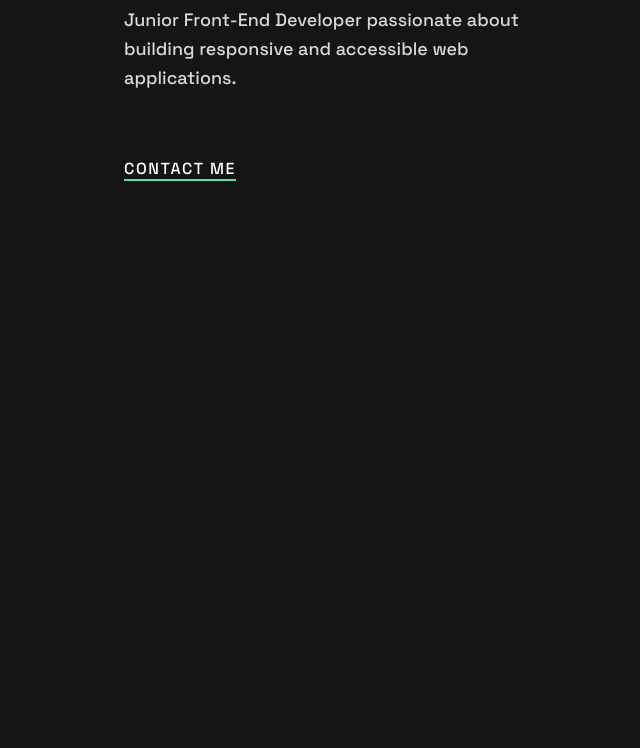
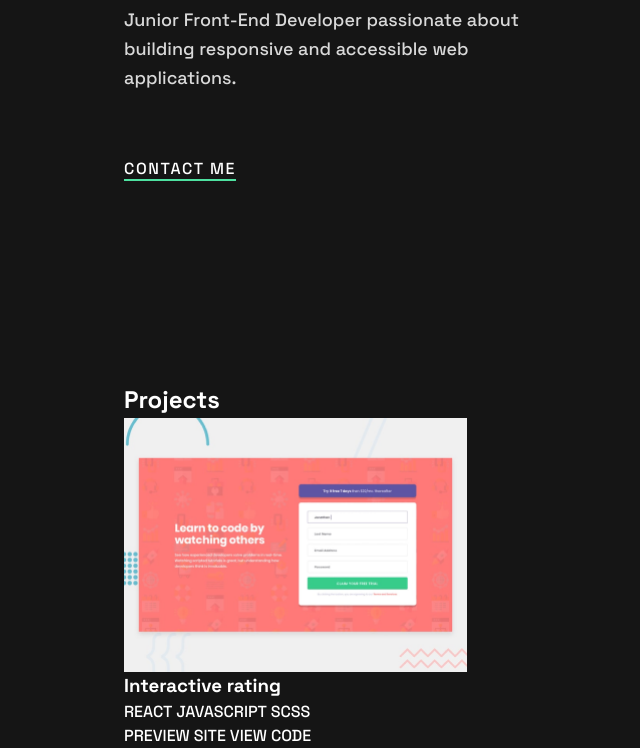
Before and after one commit to OlesiaShcherbenko/my-portfolio, a website built with Vite: page src/index.html in a window 1280 px wide. Shown: the part 422-1170 px from the top of the page, without its empty margins (41-681 px from the left). Before the commit the page ends 804 px from the top, so only its background shows below. Built offline with nearby package versions, Linux system fonts and the light colour scheme.

Commit message:
feat: add markup for projects section

```diff
--- a/src/index.html
+++ b/src/index.html
@@ -15,6 +15,7 @@
   <body>
     <load src="./partials/header.html" />
     <load src="./partials/hero.html" />
+    <load src="./partials/projects.html" />
     <script src="./main.js" type="module"></script>
   </body>
 </html>
--- /dev/null
+++ b/src/partials/projects.html
@@ -0,0 +1,35 @@
+<section class="projects">
+  <div class="container">
+    <h2 class="headline-md">Projects</h2>
+    <ul class="projects-list">
+      <li class="projects-item">
+        <img
+          class="image"
+          src="/img/thumbnail-project-2-small.png"
+          alt=""
+          width="343"
+          height="253"
+        />
+        <h3 class="name">Interactive rating</h3>
+        <p class="tags">
+          <span>REACT</span>
+          <span>JAVASCRIPT</span>
+          <span>SCSS</span>
+        </p>
+        <div class="links">
+          <a
+            href="https://interactive-rating-component-pi-ashy.vercel.app/"
+            target="_blank"
+            >PREVIEW SITE</a
+          >
+          <a
+            href="https://github.com/OlesiaShcherbenko/interactive-rating-component"
+            target="_blank"
+            >VIEW CODE</a
+          >
+        </div>
+      </li>
+      <li class="projects-item"></li>
+    </ul>
+  </div>
+</section>
```
Also changed, not shown: src/img/thumbnail-project-2-large.png (added), src/img/thumbnail-project-2-small.png (added).
